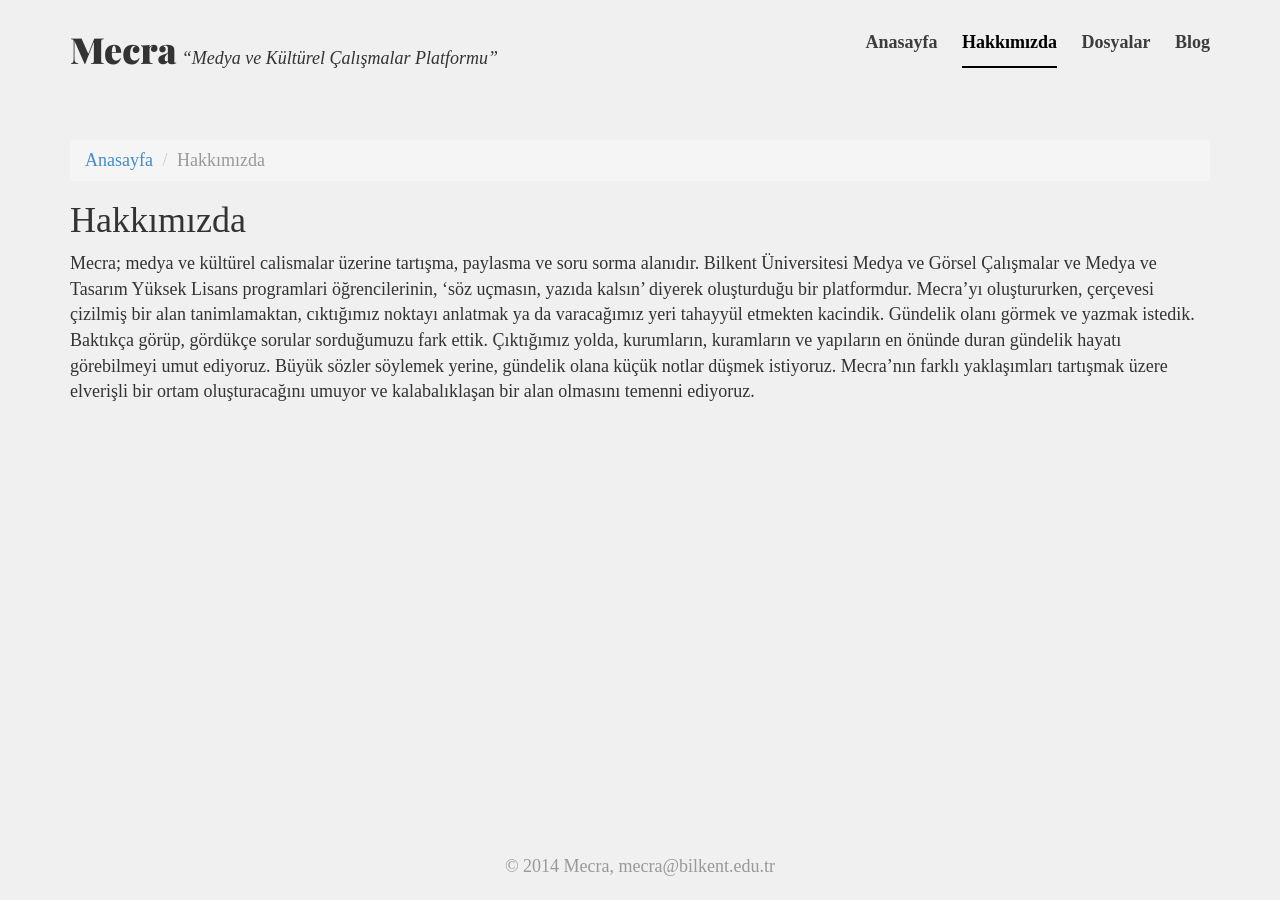
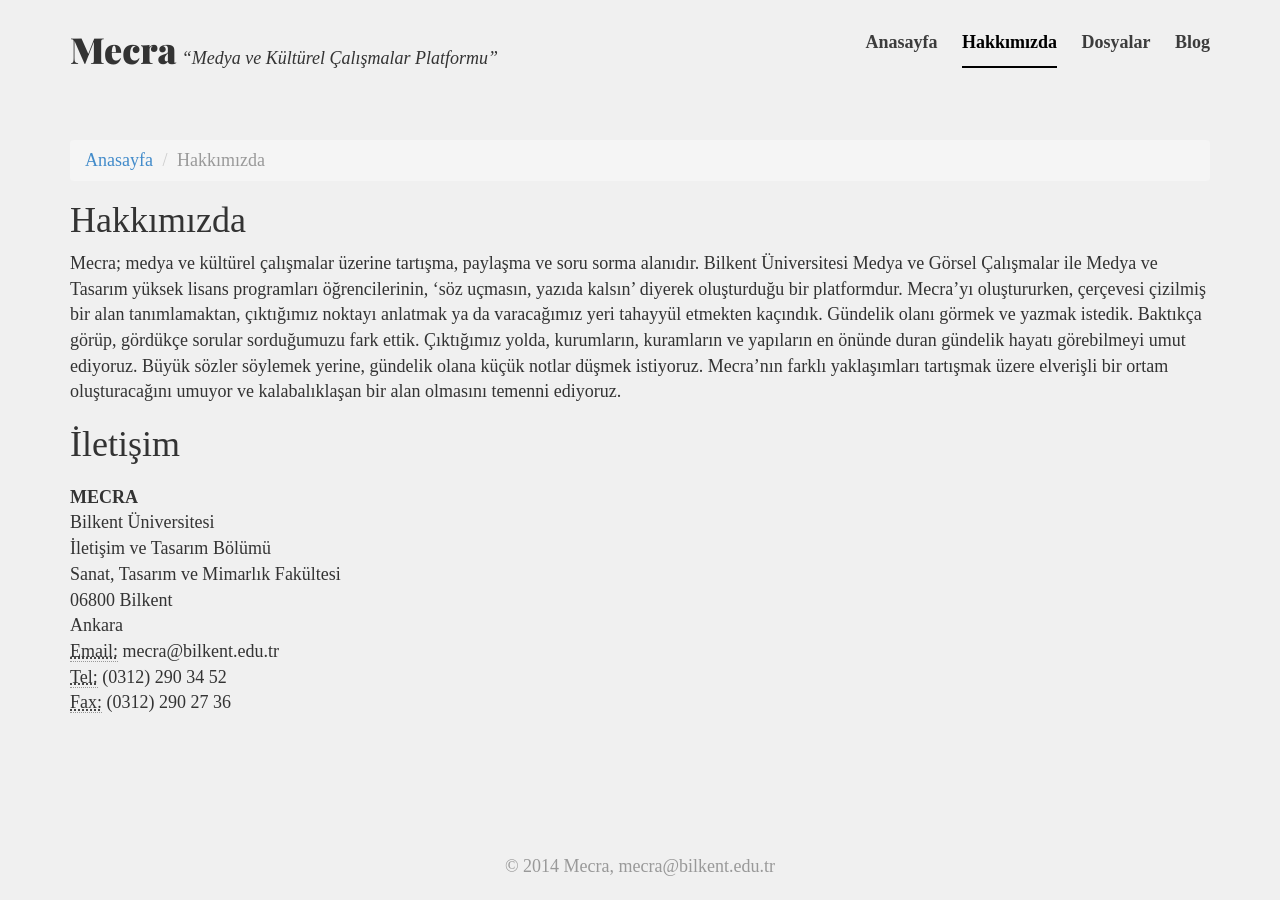
Before and after one commit to ilhan-mstf/mecra, a Jekyll site: the page built from about/index.html, in a window 1280 px wide. Built offline with Jekyll 4.4.1, drawn with Linux system fonts in a browser that asks for light colours; nearby versions of some CDN libraries; a file with an impossible date is left out.

Commit message:
Hakkımızda yazısı güncelledi ve iletişim bilgileri eklendi.

```diff
--- a/about/index.html
+++ b/about/index.html
@@ -15,24 +15,24 @@
     {% include breadcrumb.html %}
 
     <h1 class="issue-heading">Hakkımızda</h1>
-    <p>Mecra; medya ve kültürel calismalar üzerine tartışma, paylasma ve soru sorma alanıdır. Bilkent Üniversitesi Medya ve Görsel Çalışmalar ve Medya ve Tasarım Yüksek Lisans programlari öğrencilerinin, ‘söz uçmasın, yazıda kalsın’ diyerek oluşturduğu bir platformdur. Mecra’yı oluştururken, çerçevesi çizilmiş bir alan tanimlamaktan, cıktığımız noktayı anlatmak ya da varacağımız yeri tahayyül etmekten kacindik. Gündelik olanı görmek ve yazmak istedik. Baktıkça görüp, gördükçe sorular sorduğumuzu fark ettik. Çıktığımız yolda, kurumların, kuramların ve yapıların en önünde duran gündelik hayatı görebilmeyi umut ediyoruz. Büyük sözler söylemek yerine, gündelik olana küçük notlar düşmek istiyoruz. Mecra’nın farklı yaklaşımları tartışmak üzere elverişli bir ortam oluşturacağını umuyor ve kalabalıklaşan bir alan olmasını temenni ediyoruz.</p>
+    <p>Mecra; medya ve kültürel çalışmalar üzerine tartışma, paylaşma ve soru sorma alanıdır. Bilkent Üniversitesi Medya ve Görsel Çalışmalar ile Medya ve Tasarım yüksek lisans programları öğrencilerinin, ‘söz uçmasın, yazıda kalsın’ diyerek oluşturduğu bir platformdur. Mecra’yı oluştururken, çerçevesi çizilmiş bir alan tanımlamaktan, çıktığımız noktayı anlatmak ya da varacağımız yeri tahayyül etmekten kaçındık. Gündelik olanı görmek ve yazmak istedik. Baktıkça görüp, gördükçe sorular sorduğumuzu fark ettik. Çıktığımız yolda, kurumların, kuramların ve yapıların en önünde duran gündelik hayatı görebilmeyi umut ediyoruz. Büyük sözler söylemek yerine, gündelik olana küçük notlar düşmek istiyoruz. Mecra’nın farklı yaklaşımları tartışmak üzere elverişli bir ortam oluşturacağını umuyor ve kalabalıklaşan bir alan olmasını temenni ediyoruz.</p>
 
-    <!--
     <h1>İletişim</h1>
     <p class="lead">
         <address>
-      <strong>Twitter, Inc.</strong><br>
-      795 Folsom Ave, Suite 600<br>
-      San Francisco, CA 94107<br>
-      <abbr title="Phone">P:</abbr> (123) 456-7890
-    </address>
-
-        <address>
-      <strong>Mecra, Medya ve Kültürel Çalışmalar Platformu</strong><br>
-      <a href="mailto:{{site.email}}">{{ site.email }}</a>
-    </address>
+            <strong>MECRA</strong><br />
+            Bilkent Üniversitesi<br />
+            İletişim ve Tasarım Bölümü<br />
+            Sanat, Tasarım ve Mimarlık Fakültesi<br />
+            06800 Bilkent<br />
+            Ankara<br />
+            <abbr title="Email">Email:</abbr> mecra@bilkent.edu.tr<br />
+            <abbr title="Phone">Tel:</abbr> (0312) 290 34 52<br />
+            <abbr title="Phone">Fax:</abbr> (0312) 290 27 36<br />
+        </address>
     </p>
 
+    <!--
     <h1>Künye</h1>
     <dl class="dl-horizontal">
         <dt>Editör</dt>
```
